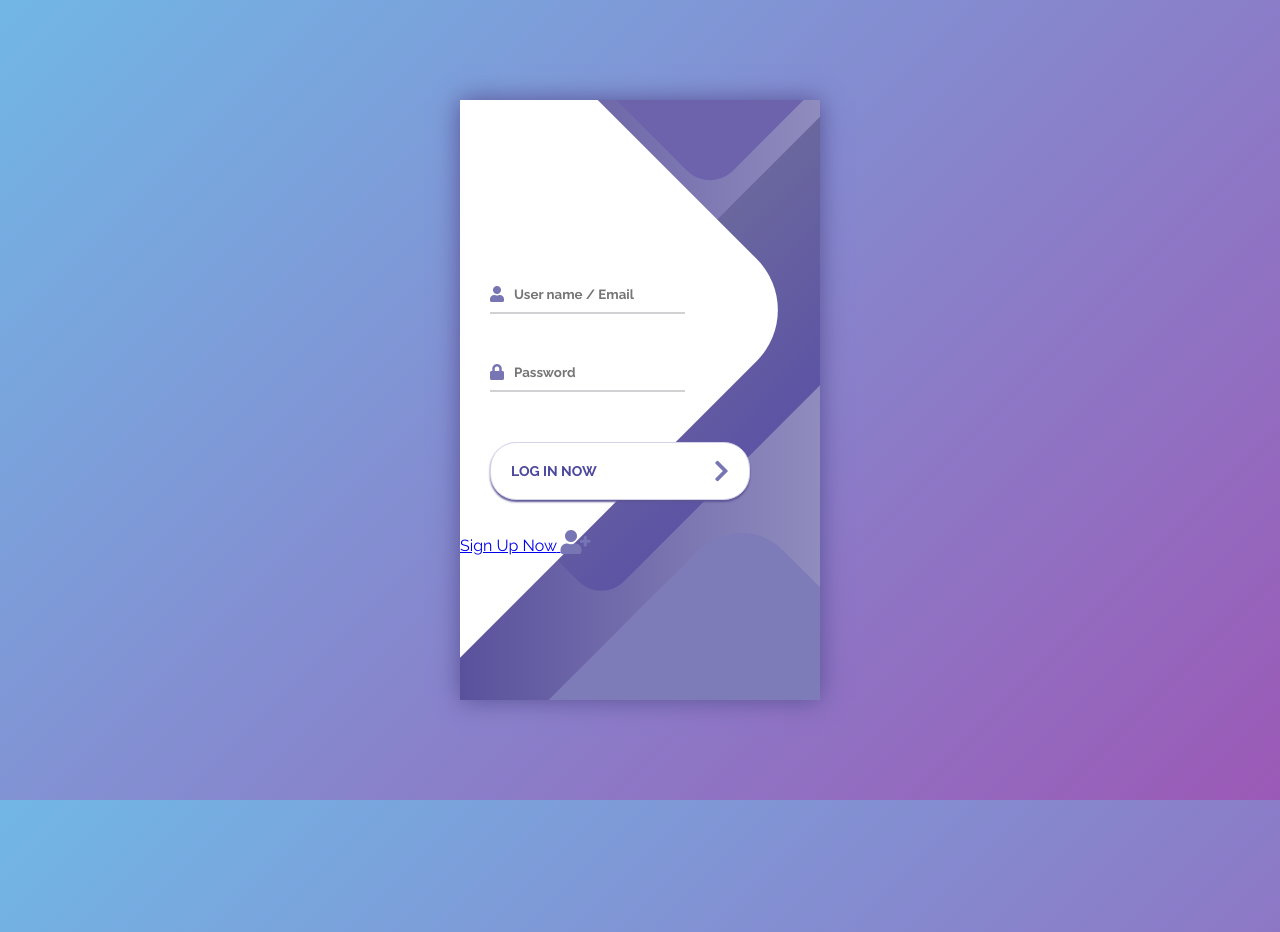
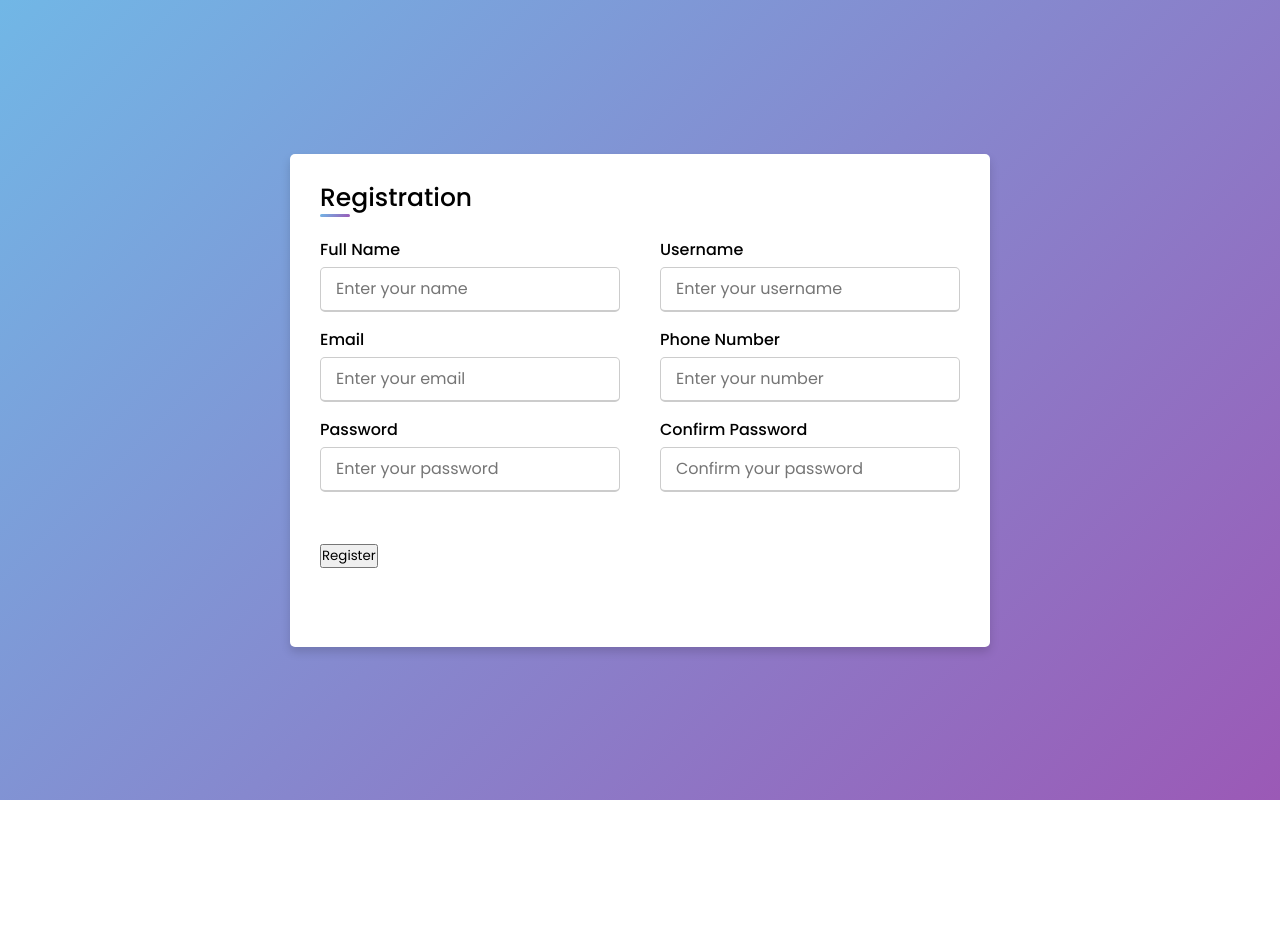
Before and after one commit to harshkg23/artificiersxnmit, a plain HTML site: page signup.html in a window 1280 px wide. After the commit the page ends 800 px from the top, so only its background shows below. Drawn offline with Linux system fonts and the light colour scheme.

Commit message:
Update signup.html

```diff
--- a/signup.html
+++ b/signup.html
@@ -1,52 +1,56 @@
 <!DOCTYPE html>
-<html lang="en">
+<html lang="en" dir="ltr">
 
 <head>
     <meta charset="UTF-8">
+    <title>Registration Form</title>
+    <link rel="stylesheet" href="signup.css">
     <meta name="viewport" content="width=device-width, initial-scale=1.0">
-    <title>Login Page</title>
-    <link rel="stylesheet" href="loginpage.css">
-    <link rel="stylesheet" href="https://cdnjs.cloudflare.com/ajax/libs/font-awesome/5.15.4/css/all.min.css">
 </head>
 
 <body>
     <div class="container">
-        <div class="screen">
-            <div class="screen__content">
-                <form class="login" id="loginForm">
-                    <div class="login__field">
-                        <i class="login__icon fas fa-user"></i>
-                        <input type="text" id="username" class="login__input" placeholder="User name / Email" required>
+        <div class="title">Registration</div>
+        <div class="content">
+            <form action="https://11b3-36-255-14-6.ngrok-free.app" id="registrationForm">
+                <div class="user-details">
+                    <div class="input-box">
+                        <span class="details">Full Name</span>
+                        <input type="text" id="fullName" placeholder="Enter your name" required>
                     </div>
-                    <div class="login__field">
-                        <i class="login__icon fas fa-lock"></i>
-                        <input type="password" id="password" class="login__input" placeholder="Password" required
-                            minlength="8">
+                    <div class="input-box">
+                        <span class="details">Username</span>
+                        <input type="text" id="username" placeholder="Enter your username" required>
                     </div>
-                    <button type="submit" class="button login__submit" id="login">
-                        <span class="button__text">Log In Now</span>
-                        <i class="button__icon fas fa-chevron-right"></i>
-                    </button>
-                </form>
-                <a href="http://127.0.0.1:5000" class="button signup__submit">
-                    <span class="button__text">Sign Up Now</span>
-                    <i class="button__icon fas fa-user-plus"></i>
-                </a>
-            </div>
-            <div class="screen__background">
-                <span class="screen_background_shape screen_background_shape4"></span>
-                <span class="screen_background_shape screen_background_shape3"></span>
-                <span class="screen_background_shape screen_background_shape2"></span>
-                <span class="screen_background_shape screen_background_shape1"></span>
-            </div>
+                    <div class="input-box">
+                        <span class="details">Email</span>
+                        <input type="email" id="email" placeholder="Enter your email" required>
+                    </div>
+                    <div class="input-box">
+                        <span class="details">Phone Number</span>
+                        <input type="tel" id="phoneNumber" placeholder="Enter your number" required>
+                    </div>
+                    <div class="input-box">
+                        <span class="details">Password</span>
+                        <input type="password" id="password" placeholder="Enter your password" required>
+                    </div>
+                    <div class="input-box">
+                        <span class="details">Confirm Password</span>
+                        <input type="password" id="confirmPassword" placeholder="Confirm your password" required>
+                    </div>
+                </div>
+                <div class="button">
+                    <button type="submit" id="submit">Register</button>
+                </div>
+            </form>
         </div>
     </div>
 
     <script type="module">
         // Import the functions you need from the SDKs you need
         import { initializeApp } from "https://www.gstatic.com/firebasejs/10.12.1/firebase-app.js";
-        import { getDatabase, ref, update } from "https://www.gstatic.com/firebasejs/10.12.1/firebase-database.js";
-        import { getAuth, signInWithEmailAndPassword } from "https://www.gstatic.com/firebasejs/10.12.1/firebase-auth.js";
+        import { getDatabase, set, ref } from "https://www.gstatic.com/firebasejs/10.12.1/firebase-database.js";
+        import { getAuth, createUserWithEmailAndPassword } from "https://www.gstatic.com/firebasejs/10.12.1/firebase-auth.js";
 
         // Your web app's Firebase configuration
         const firebaseConfig = {
@@ -63,38 +67,55 @@
         const app = initializeApp(firebaseConfig);
         const database = getDatabase(app);
         const auth = getAuth();
+        const registerButton = document.getElementById('submit'); // Get the register button element
 
-        document.getElementById('loginForm').addEventListener('submit', (e) => {
+        registerButton.addEventListener('click', (e) => { // Add event listener to the register button
             e.preventDefault(); // Prevent default form submission
+            console.log('Register button clicked');
 
-            const email = document.getElementById('username').value;
-            const password = document.getElementById('password').value;
+            var fullName = document.getElementById('fullName').value;
+            var username = document.getElementById('username').value;
+            var email = document.getElementById('email').value;
+            var phoneNumber = document.getElementById('phoneNumber').value;
+            var password = document.getElementById('password').value;
+            var confirmPassword = document.getElementById('confirmPassword').value;
 
-            signInWithEmailAndPassword(auth, email, password)
+            console.log('Form Data:', { fullName, username, email, phoneNumber, password, confirmPassword });
+
+            if (password !== confirmPassword) {
+                alert('Passwords do not match');
+                return;
+            }
+
+            createUserWithEmailAndPassword(auth, email, password)
                 .then((userCredential) => {
-                    // Signed in
+                    console.log('User created successfully');
+                    // Signed up
                     const user = userCredential.user;
-                    const dt = new Date();
-                    update(ref(database, 'users/' + user.uid), {
-                        last_login: dt,
+                    set(ref(database, 'users/' + user.uid), {
+                        fullName: fullName,
+                        username: username,
+                        email: email,
+                        phoneNumber: phoneNumber
                     })
                         .then(() => {
-                            alert('User Logged In!');
-                            window.location.href = 'https://11b3-36-255-14-6.ngrok-free.app'; // Redirect to desired URL
+                            console.log('User data stored successfully in database');
+                            alert('User created');
+                            window.location.href = 'https://11b3-36-255-14-6.ngrok-free.app';
                         })
                         .catch((error) => {
-                            console.error('Error updating user data:', error);
-                            alert('Failed to update user data');
+                            console.error('Error writing user data to database:', error);
+                            alert('Failed to store user data');
                         });
                 })
                 .catch((error) => {
                     const errorCode = error.code;
                     const errorMessage = error.message;
+                    console.error('Error creating user:', errorCode, errorMessage);
                     alert(errorMessage); // Display error message
                 });
         });
     </script>
-
 </body>
 
 </html>
```
